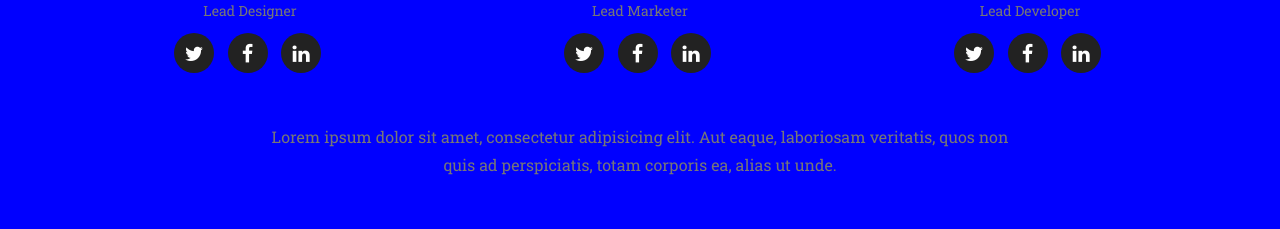
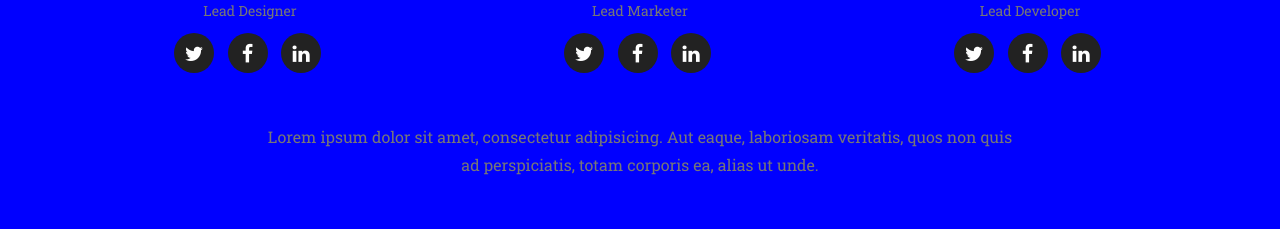
Before and after one commit to BraveCamp/example_class_2, a website: page index.html in a window 1280 px wide. Shown: the part 5146-5375 px from the top of the page. Drawn offline with nearby package versions, Linux system fonts and the light colour scheme; a web font is replaced by a local one.

Commit message:
Update index.html

```diff
--- a/index.html
+++ b/index.html
@@ -360,7 +360,7 @@
             </div>
             <div class="row">
                 <div class="col-lg-8 col-lg-offset-2 text-center">
-                    <p class="large text-muted">Lorem ipsum dolor sit amet, consectetur adipisicing elit. Aut eaque, laboriosam veritatis, quos non quis ad perspiciatis, totam corporis ea, alias ut unde.</p>
+                    <p class="large text-muted">Lorem ipsum dolor sit amet, consectetur adipisicing. Aut eaque, laboriosam veritatis, quos non quis ad perspiciatis, totam corporis ea, alias ut unde.</p>
                 </div>
             </div>
         </div>
```
